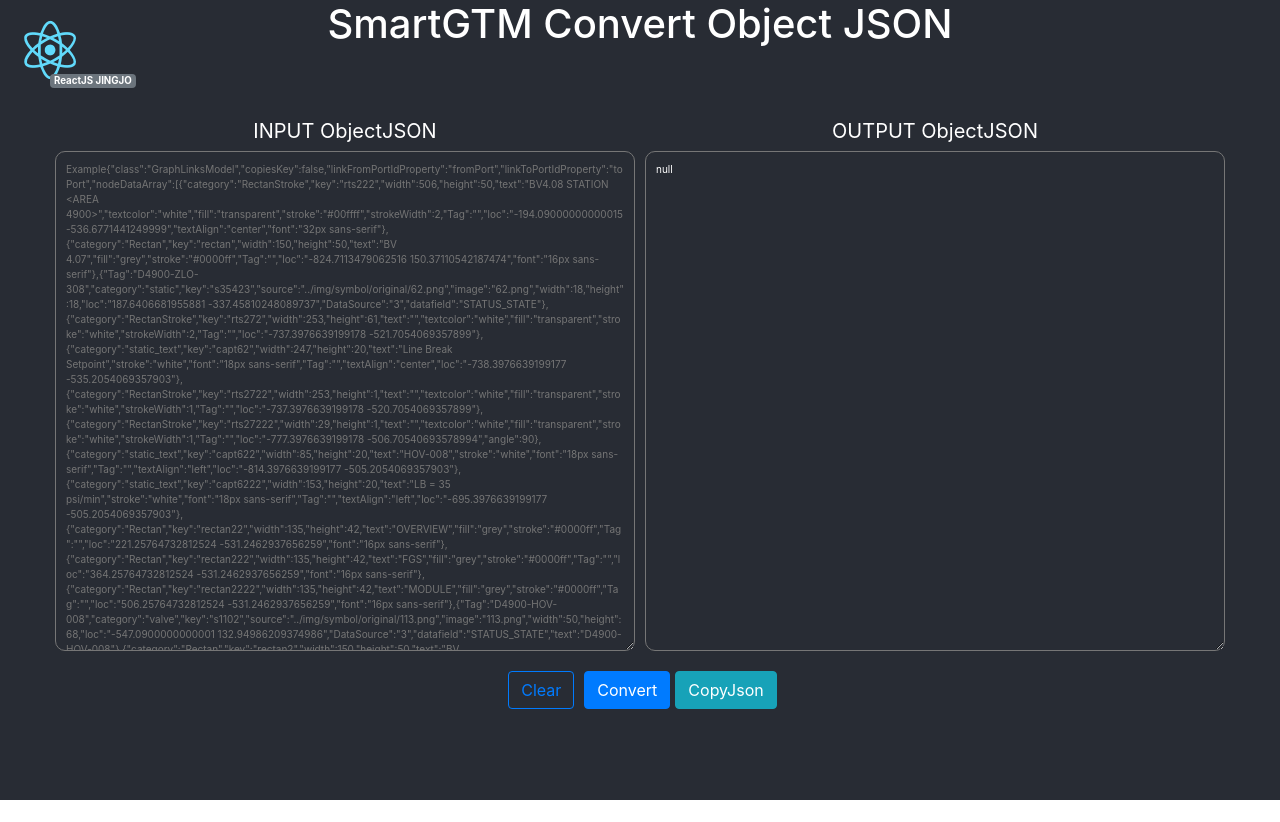
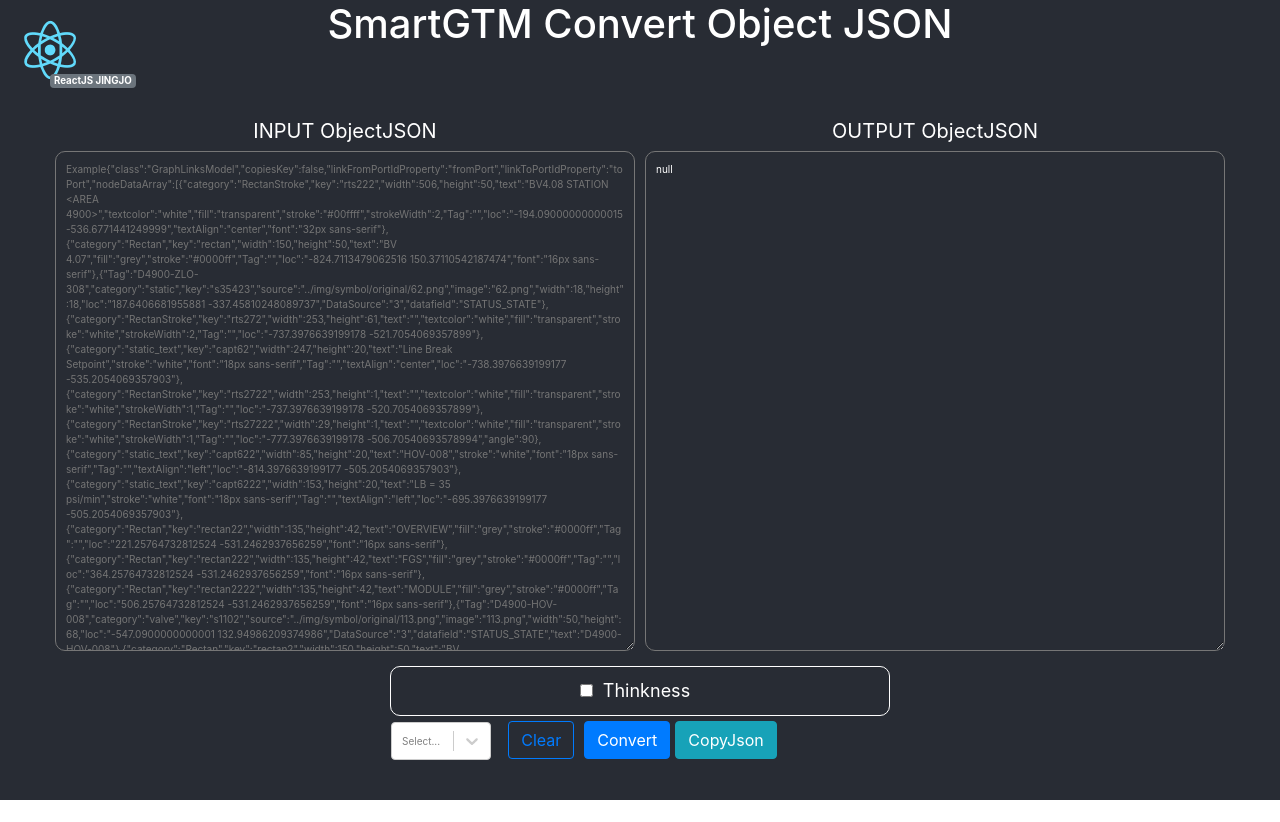
Before and after one commit to Suthiphong/smartGTM-Convertobj, a React (Create React App) app: page / in a window 1280 px wide. Before the commit the page ends 800 px from the top, so only its background shows below. Built offline with nearby package versions, Linux system fonts and the light colour scheme.

Commit message:
Function Thikness

```diff
--- a/package.json
+++ b/package.json
@@ -8,6 +8,7 @@
     "react-copy-to-clipboard": "^5.0.1",
     "react-dom": "^16.8.6",
     "react-scripts": "3.0.1",
+    "react-select": "^2.4.3",
     "react-strap": "^0.0.1",
     "reactstrap": "^8.0.0"
   },
--- a/src/App.js
+++ b/src/App.js
@@ -1,8 +1,23 @@
 import React from 'react';
 import logo from './logo.svg';
 import './App.css';
-import { Button,Badge } from 'reactstrap';
+import { Button,Badge,Input, ButtonDropdown, DropdownToggle, DropdownMenu, DropdownItem} from 'reactstrap';
 import {CopyToClipboard} from 'react-copy-to-clipboard'
+import Select from 'react-select';
+
+const options = [
+  { value: '1', label: '1' },
+  { value: '2', label: '2' },
+  { value: '3', label: '3' },
+  { value: '4', label: '4' },
+];
+
+var state = (state)=>{
+
+  return state
+
+}
+
 
 const newObj = (newData) =>{
   //console.log(JSON.parse(newData))
@@ -43,6 +58,24 @@
 
 }
 
+const newThinkness = (Obj) => {
+  Obj = JSON.parse(Obj)
+  let linkDataArray = Obj.linkDataArray.map( item =>{
+  let Thikness = "2"
+  let scale = (parseInt(Thikness) < 4) ? 1 : 2
+  return {
+    ...item,
+    Thikness,
+    scale
+  }
+  })
+  return {
+    ...Obj,
+    linkDataArray,
+
+  }
+}
+
 
 class App extends React.Component{
   constructor(props){
@@ -51,6 +84,8 @@
       jsonOld : null,
       jsonNew: null,
       copied: false,
+      thinkness: false,
+      selectedOption: null,
     }
   }
 
@@ -67,10 +102,19 @@
      jsonNew: NewData
    })
   }
-  CopyHandle = () =>{
+
+  ThinknessConvert = () => {
+    let newData = newThinkness(this.state.jsonOld)
+    this.setState({
+      jsonNew: newData
+    })
 
   }
 
+  handleChange = (selectedOption) => {
+    this.setState({ selectedOption });
+    console.log(`Option selected:`, selectedOption);
+  }
 
   /*let NewObj = (newData) => {
     let nodeDataArray = newData.nodeDataArray.map((item)=>{
@@ -87,7 +131,7 @@
 }*/
 
   render(){
-    let {jsonNew} = this.state
+    const { selectedOption } = this.state;
 
   return (
     <div className="App">
@@ -110,8 +154,21 @@
 
         </div>
         <div style={{textAlign: 'center', margin:0}}>
+        <div style={{borderStyle: 'solid', borderRadius: 10, width:500,margin: 'auto', borderWidth: 1,height:50, display:'block'}}>
+
+          <input type="checkbox"  onChange={()=> this.setState({thinkness: !this.state.thinkness})}/><label style={{fontSize:18, padding: 10}}>Thinkness</label>
+          <div style={{width:100,height: 100, fontSize:10,color: '#000'}}>
+          <Select
+            value={selectedOption}
+            onChange={this.handleChange}
+            options={options}
+
+          />
+            </div>
+        </div>
+
         <Button color="primary" style={{margin:5}} outline onClick={()=>this.setState({jsonNew: null,jsonOld: null})}>Clear</Button>
-        <Button color="primary" style={{margin:5}} onClick={this.ConvertHandle}>Convert</Button>
+        <Button color="primary" style={{margin:5}} onClick={(this.state.thinkness) ? this.ThinknessConvert : this.ConvertHandle}>Convert</Button>
         <CopyToClipboard text={JSON.stringify(this.state.jsonNew)}
           onCopy={() => this.setState({copied: true})}>
           <Button color="info">{this.state.copied ? <span style={{color: 'red'}}>Copied.</span> : "CopyJson"}</Button>
```
Also changed, not shown: 1 other file (tests, documents, lock files or other folders).
